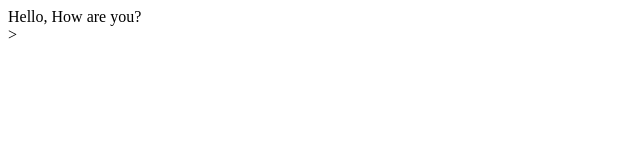
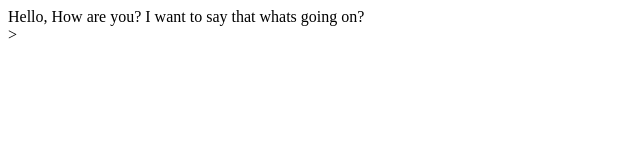
Before and after one commit to amar0829/drepo, a plain HTML site: page index.html in a window 1280 px wide. Shown: the whole page, without its empty margins (0-640 px from the left). Drawn offline with Linux system fonts and the light colour scheme.

Commit message:
Updated index.html
Updated both index and readme files

```diff
--- a/index.html
+++ b/index.html
@@ -1,3 +1,5 @@
 <div>
     Hello, How are you?
+
+    I want to say that whats going on?
 </div>>
```
Also changed, not shown: 1 other file.
